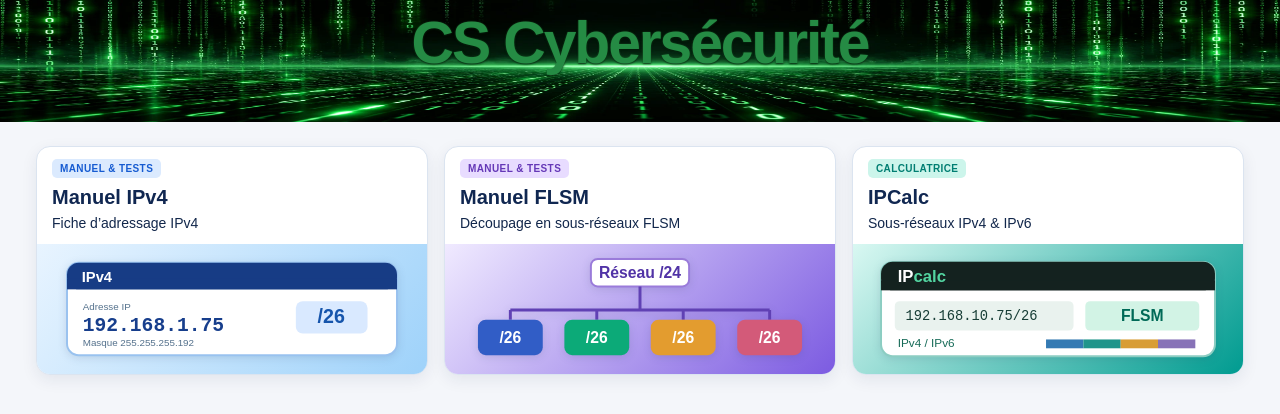
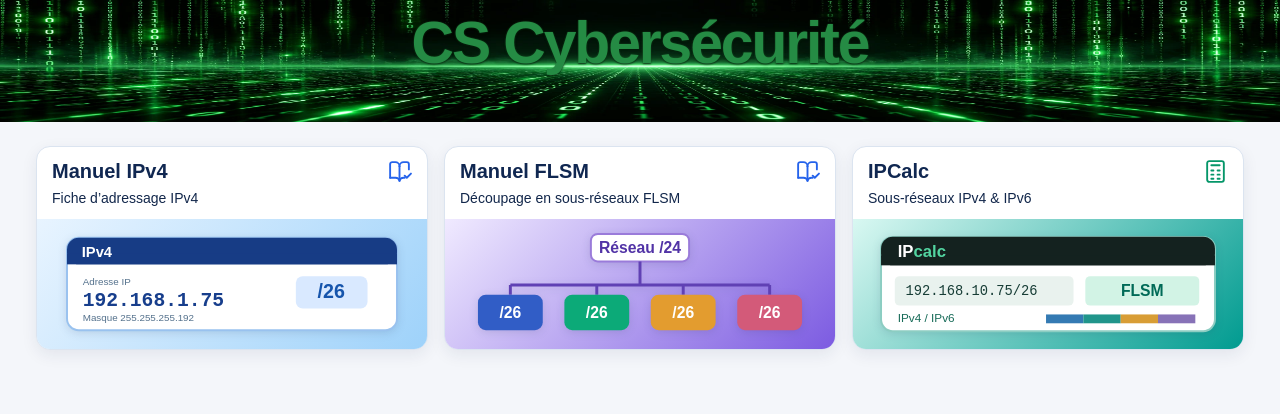
Before and after one commit to cscybersecurite/cscybersecurite.github.io, a plain HTML site: page index.html in a window 1280 px wide. Drawn offline with Linux system fonts and the light colour scheme.

Commit message:
Remplacer étiquettes par pictogrammes bleus et vert sur une ligne avec titres

```diff
--- a/index.html
+++ b/index.html
@@ -100,7 +100,9 @@
     .ressource:focus-visible { outline:3px solid #2563eb; outline-offset:3px; }
     .ressource:active { transform:scale(.99); }
     .ressource .contenu { display:flex; flex-direction:column; align-items:flex-start; gap:5px; min-width:0; padding:12px 15px 11px; }
-    .ressource .etiquette { margin:0 0 2px; padding:4px 8px; border-radius:5px; background:#dbeafe; color:#165bd1; font-size:10px; font-weight:800; letter-spacing:.04em; }
+    .ressource .entete-carte { display:flex; align-items:center; justify-content:space-between; gap:12px; width:100%; min-width:0; }
+    .ressource .picto-type { width:25px; height:25px; flex:0 0 25px; fill:none; stroke:#2563eb; stroke-width:1.8; stroke-linecap:round; stroke-linejoin:round; filter:none; }
+    .ressource.ipcalc .picto-type { stroke:#059669; }
     .ressource h3 { margin:0; font-size:20px; line-height:1.2; color:#102751; }
     .ressource p { margin:0; font-size:14px; line-height:1.4; }
     .ressource .visuel { display:flex; align-items:center; justify-content:center; width:100%; height:130px; padding:10px 15px; min-width:0; overflow:hidden; }
@@ -108,8 +110,6 @@
     .ressource.ipv4 .visuel { background:linear-gradient(130deg,#e8f4ff,#9ed2fa); }
     .ressource.flsm .visuel { background:linear-gradient(135deg,#f0eaff,#7c5be1); }
     .ressource.ipcalc .visuel { background:linear-gradient(135deg,#d9f8f2,#009b90); }
-    .ressource.flsm .etiquette { background:#e8dcff; color:#6538b7; }
-    .ressource.ipcalc .etiquette { background:#ccf5eb; color:#007e72; }
     @media (max-width:1199px) { main { max-width:830px; } .ressources { grid-template-columns:repeat(2,minmax(0,1fr)); } }
     @media (max-width:719px) { main { max-width:480px; margin:16px auto; padding:0 12px; } .ressources { grid-template-columns:1fr; gap:12px; } .ressource .contenu { padding:11px 14px 10px; } .ressource h3 { font-size:19px; } .ressource .visuel { height:112px; padding:8px 12px; } }
     @media (max-width:360px) { .ressource .visuel { height:100px; } }
@@ -126,10 +126,10 @@
   </header>
 
   <main><div class="ressources">
-<a class="ressource ipv4" href="https://chaoli22000bzh.github.io/Manuel-Adressage-IPv4/"><div class="contenu"><span class="etiquette">MANUEL &amp; TESTS</span><h3>Manuel IPv4</h3><p>Fiche d’adressage IPv4</p></div><div class="visuel"><svg viewBox="0 0 360 112" role="img" aria-label="Adresse IPv4 et masque CIDR"><rect x="12" y="9" width="336" height="94" rx="12" fill="#fff" stroke="#99c2ef" stroke-width="2"/><rect x="12" y="9" width="336" height="27" rx="12" fill="#173c85"/><rect x="12" y="25" width="336" height="11" fill="#173c85"/><text x="27" y="28" font-size="15" fill="#fff" font-weight="bold">IPv4</text><text x="28" y="57" font-size="10" fill="#54718c">Adresse IP</text><text x="28" y="78" font-size="20" font-weight="bold" font-family="monospace" fill="#173e8c">192.168.1.75</text><rect x="245" y="48" width="73" height="33" rx="7" fill="#d9e9ff"/><text x="281" y="70" text-anchor="middle" font-size="20" font-weight="bold" fill="#1655ac">/26</text><text x="28" y="94" font-size="10" fill="#54718c">Masque 255.255.255.192</text></svg></div></a>
+<a class="ressource ipv4" href="https://chaoli22000bzh.github.io/Manuel-Adressage-IPv4/"><div class="contenu"><div class="entete-carte"><h3>Manuel IPv4</h3><svg class="picto-type" viewBox="0 0 24 24" role="img" aria-label="Ressource pédagogique : livre ouvert avec coche"><path d="M12 7v14"/><path d="M3 18V5a2 2 0 0 1 2-2h3a4 4 0 0 1 4 4 4 4 0 0 1 4-4h3a2 2 0 0 1 2 2v5"/><path d="M3 18h5a4 4 0 0 1 4 3 4 4 0 0 1 4-3h1"/><path d="m17 16 2 2 4-4"/></svg></div><p>Fiche d’adressage IPv4</p></div><div class="visuel"><svg viewBox="0 0 360 112" role="img" aria-label="Adresse IPv4 et masque CIDR"><rect x="12" y="9" width="336" height="94" rx="12" fill="#fff" stroke="#99c2ef" stroke-width="2"/><rect x="12" y="9" width="336" height="27" rx="12" fill="#173c85"/><rect x="12" y="25" width="336" height="11" fill="#173c85"/><text x="27" y="28" font-size="15" fill="#fff" font-weight="bold">IPv4</text><text x="28" y="57" font-size="10" fill="#54718c">Adresse IP</text><text x="28" y="78" font-size="20" font-weight="bold" font-family="monospace" fill="#173e8c">192.168.1.75</text><rect x="245" y="48" width="73" height="33" rx="7" fill="#d9e9ff"/><text x="281" y="70" text-anchor="middle" font-size="20" font-weight="bold" fill="#1655ac">/26</text><text x="28" y="94" font-size="10" fill="#54718c">Masque 255.255.255.192</text></svg></div></a>
 
-<a class="ressource flsm" href="https://chaoli22000bzh.github.io/Guide-FLSM/"><div class="contenu"><span class="etiquette">MANUEL &amp; TESTS</span><h3>Manuel FLSM</h3><p>Découpage en sous-réseaux FLSM</p></div><div class="visuel"><svg viewBox="0 0 360 112" role="img" aria-label="Découpage FLSM en quatre sous-réseaux"><rect x="130" y="5" width="100" height="28" rx="7" fill="#fff" stroke="#9a7bda" stroke-width="2"/><text x="180" y="24" text-anchor="middle" font-size="16" font-weight="bold" fill="#5133a6">Réseau /24</text><path d="M180 33v24M48 57h264M48 57v10M136 57v10M224 57v10M312 57v10" stroke="#6041b4" stroke-width="3" fill="none"/><g text-anchor="middle" font-size="16" font-weight="bold" fill="#fff"><rect x="15" y="67" width="66" height="36" rx="8" fill="#315dc6"/><rect x="103" y="67" width="66" height="36" rx="8" fill="#0caa78"/><rect x="191" y="67" width="66" height="36" rx="8" fill="#e39c2f"/><rect x="279" y="67" width="66" height="36" rx="8" fill="#d35a79"/><text x="48" y="91">/26</text><text x="136" y="91">/26</text><text x="224" y="91">/26</text><text x="312" y="91">/26</text></g></svg></div></a>
-<a class="ressource ipcalc" href="https://chaoli22000bzh.github.io/IPcalc/"><div class="contenu"><span class="etiquette">CALCULATRICE</span><h3>IPCalc</h3><p>Sous-réseaux IPv4 &amp; IPv6</p></div><div class="visuel"><svg viewBox="0 0 360 112" role="img" aria-label="Calculatrice IPCalc et modes FLSM VLSM"><rect x="10" y="8" width="340" height="96" rx="12" fill="#fff" stroke="#8ccdc2" stroke-width="2"/><rect x="10" y="8" width="340" height="29" rx="12" fill="#14221f"/><rect x="10" y="27" width="340" height="10" fill="#14221f"/><text x="27" y="29" font-size="17" font-weight="bold" fill="#fff">IP<tspan fill="#53d5a1">calc</tspan></text><rect x="24" y="48" width="182" height="30" rx="5" fill="#e9f2ee"/><text x="35" y="67" font-size="14" font-family="monospace" fill="#173d36">192.168.10.75/26</text><rect x="218" y="48" width="116" height="30" rx="5" fill="#d2f3e5"/><text x="276" y="68" text-anchor="middle" font-size="16" font-weight="bold" fill="#006a57">FLSM</text><text x="27" y="95" font-size="12" fill="#176b58">IPv4 / IPv6</text><rect x="178" y="87" width="38" height="9" fill="#347ab3"/><rect x="216" y="87" width="38" height="9" fill="#20958b"/><rect x="254" y="87" width="38" height="9" fill="#d89d35"/><rect x="292" y="87" width="38" height="9" fill="#8772b7"/></svg></div></a></div></main>
+<a class="ressource flsm" href="https://chaoli22000bzh.github.io/Guide-FLSM/"><div class="contenu"><div class="entete-carte"><h3>Manuel FLSM</h3><svg class="picto-type" viewBox="0 0 24 24" role="img" aria-label="Ressource pédagogique : livre ouvert avec coche"><path d="M12 7v14"/><path d="M3 18V5a2 2 0 0 1 2-2h3a4 4 0 0 1 4 4 4 4 0 0 1 4-4h3a2 2 0 0 1 2 2v5"/><path d="M3 18h5a4 4 0 0 1 4 3 4 4 0 0 1 4-3h1"/><path d="m17 16 2 2 4-4"/></svg></div><p>Découpage en sous-réseaux FLSM</p></div><div class="visuel"><svg viewBox="0 0 360 112" role="img" aria-label="Découpage FLSM en quatre sous-réseaux"><rect x="130" y="5" width="100" height="28" rx="7" fill="#fff" stroke="#9a7bda" stroke-width="2"/><text x="180" y="24" text-anchor="middle" font-size="16" font-weight="bold" fill="#5133a6">Réseau /24</text><path d="M180 33v24M48 57h264M48 57v10M136 57v10M224 57v10M312 57v10" stroke="#6041b4" stroke-width="3" fill="none"/><g text-anchor="middle" font-size="16" font-weight="bold" fill="#fff"><rect x="15" y="67" width="66" height="36" rx="8" fill="#315dc6"/><rect x="103" y="67" width="66" height="36" rx="8" fill="#0caa78"/><rect x="191" y="67" width="66" height="36" rx="8" fill="#e39c2f"/><rect x="279" y="67" width="66" height="36" rx="8" fill="#d35a79"/><text x="48" y="91">/26</text><text x="136" y="91">/26</text><text x="224" y="91">/26</text><text x="312" y="91">/26</text></g></svg></div></a>
+<a class="ressource ipcalc" href="https://chaoli22000bzh.github.io/IPcalc/"><div class="contenu"><div class="entete-carte"><h3>IPCalc</h3><svg class="picto-type" viewBox="0 0 24 24" role="img" aria-label="Calculatrice"><rect x="4" y="2" width="16" height="20" rx="2"/><path d="M8 6h8M8 11h2m4 0h2M8 15h2m4 0h2M8 19h2m4 0h2"/></svg></div><p>Sous-réseaux IPv4 &amp; IPv6</p></div><div class="visuel"><svg viewBox="0 0 360 112" role="img" aria-label="Calculatrice IPCalc et modes FLSM VLSM"><rect x="10" y="8" width="340" height="96" rx="12" fill="#fff" stroke="#8ccdc2" stroke-width="2"/><rect x="10" y="8" width="340" height="29" rx="12" fill="#14221f"/><rect x="10" y="27" width="340" height="10" fill="#14221f"/><text x="27" y="29" font-size="17" font-weight="bold" fill="#fff">IP<tspan fill="#53d5a1">calc</tspan></text><rect x="24" y="48" width="182" height="30" rx="5" fill="#e9f2ee"/><text x="35" y="67" font-size="14" font-family="monospace" fill="#173d36">192.168.10.75/26</text><rect x="218" y="48" width="116" height="30" rx="5" fill="#d2f3e5"/><text x="276" y="68" text-anchor="middle" font-size="16" font-weight="bold" fill="#006a57">FLSM</text><text x="27" y="95" font-size="12" fill="#176b58">IPv4 / IPv6</text><rect x="178" y="87" width="38" height="9" fill="#347ab3"/><rect x="216" y="87" width="38" height="9" fill="#20958b"/><rect x="254" y="87" width="38" height="9" fill="#d89d35"/><rect x="292" y="87" width="38" height="9" fill="#8772b7"/></svg></div></a></div></main>
 
 
 </body>
```
